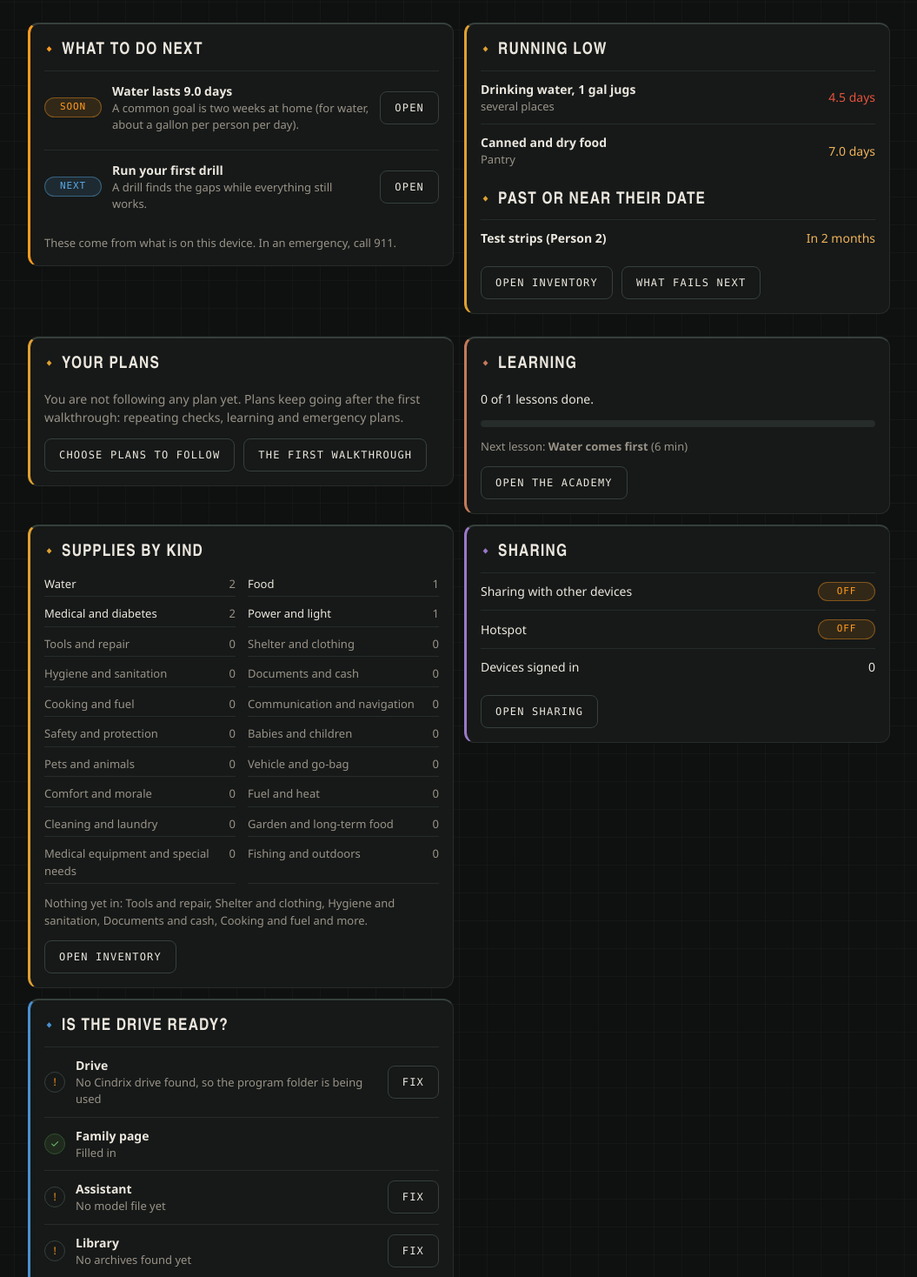
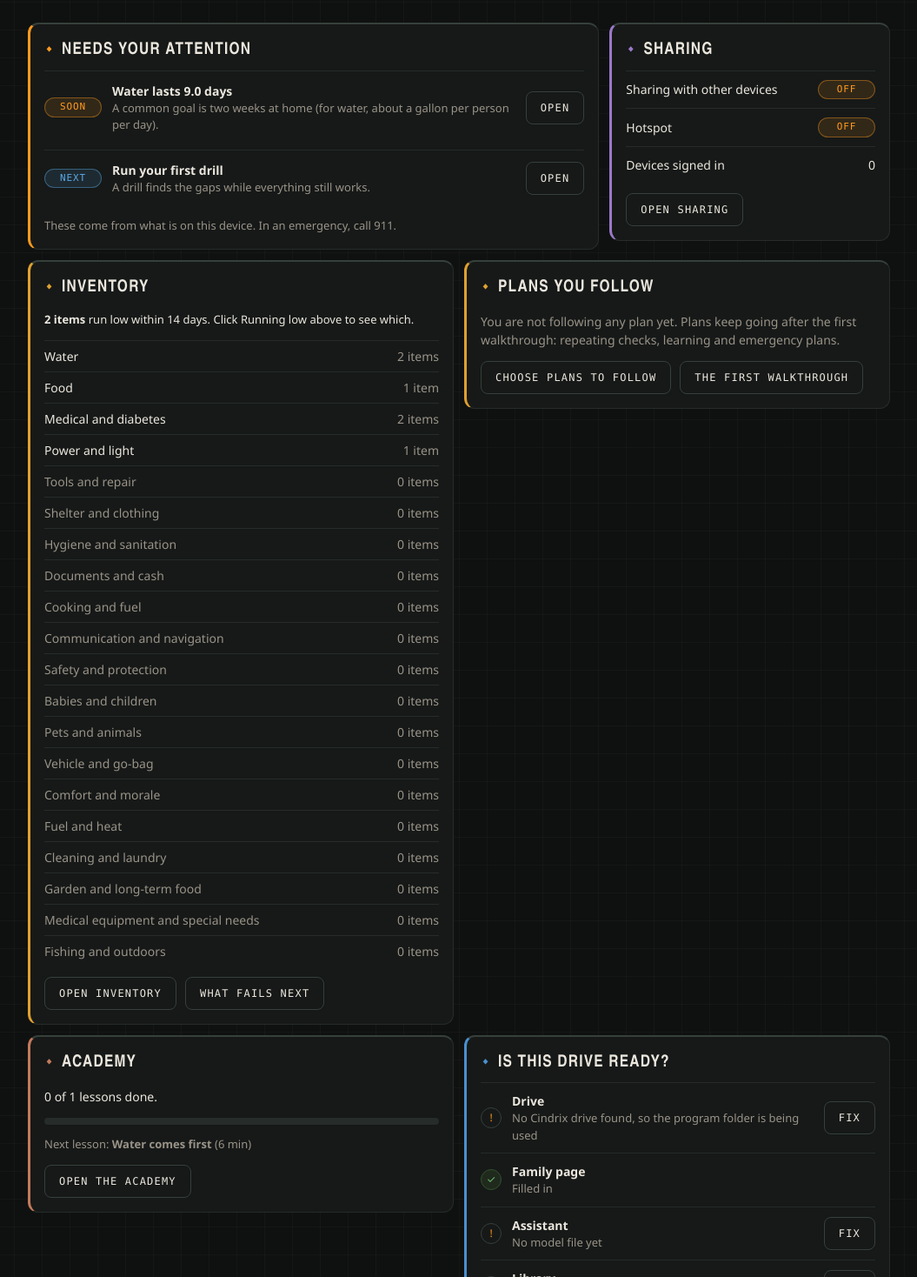
Before and after one commit to Stormchyld2/Cindrix-Ops, a Svelte app: page / in a window 1280 px wide. Shown: the part 702-2170 px from the top of the page at 87% size, without its empty margins (112-1167 px from the left). Built offline with nearby package versions, Linux system fonts and the light colour scheme.

Commit message:
Dashboard laid out like the approved mockup; canning guide folder wording
Co-Authored-By: Claude Sonnet 5.5 <noreply@anthropic.com>
Claude-Session: https://claude.ai/code/session_01Y5AeiZh9nhubJeTR6dZTUd

```diff
--- a/src/views/Dashboard.svelte
+++ b/src/views/Dashboard.svelte
@@ -67,7 +67,6 @@
   const lessons = $derived(academy.flatMap((m) => m.lessons));
   const lessonsDone = $derived(lessons.filter((l) => l.tries > 0).length);
   const nextLesson = $derived(lessons.find((l) => l.tries === 0));
-  const emptyCats = $derived(categories.filter((c) => !cats[c]));
 
   function fmt(d: number | null | undefined): string {
     return d == null ? 'Not set' : d < 10 ? d.toFixed(1) + ' days' : Math.round(d) + ' days';
@@ -165,9 +164,9 @@
   </div>
 {/if}
 
-<div class="cols">
-  <section class="panel" style="--c: var(--accent)">
-    <div class="label">WHAT TO DO NEXT</div>
+<div class="dgrid">
+  <section class="panel s8" style="--c: var(--accent)">
+    <div class="label">NEEDS YOUR ATTENTION</div>
     {#if loaded && !tips.length}<p class="muted">Nothing to suggest right now.</p>{/if}
     {#each tips as t}
       <div class="tip">
@@ -182,33 +181,28 @@
     <p class="muted small foot">These come from what is on this device. In an emergency, call 911.</p>
   </section>
 
-  <section class="panel" style="--c: var(--cat-ops)">
-    <div class="label">RUNNING LOW</div>
+  <section class="panel s4" style="--c: var(--cat-comms)">
+    <div class="label">SHARING</div>
+    <div class="line"><div class="grow">Sharing with other devices</div><span class="chip {sharing.on ? 'good' : 'soon'}">{sharing.on ? 'On' : 'Off'}</span></div>
+    <div class="line"><div class="grow">Hotspot</div><span class="chip {sharing.hotspot_up ? 'good' : 'soon'}">{sharing.hotspot_up ? 'On' : 'Off'}</span></div>
+    <div class="line"><div class="grow">Devices signed in</div><span>{sharing.signed_in}</span></div>
+    <div class="row gap"><button class="btn" onclick={() => go('settings:Sharing')}>Open Sharing</button></div>
+  </section>
+
+  <section class="panel s6" style="--c: var(--cat-ops)">
+    <div class="label">INVENTORY</div>
     {#if data && items === 0}<p class="muted">The Inventory is empty. <button class="link" onclick={() => go('Inventory')}>Add your supplies</button>.</p>
-    {:else if data && data.runs_out.length === 0}<p class="muted">No item has a "used per day" amount yet, so nothing can be counted down.</p>
-    {:else if data && low.length === 0}<p class="muted">Nothing runs out within {settings.values.planCheckDays} days.</p>{/if}
-    {#each low as r}
-      <div class="line">
-        <div class="grow"><strong>{r.name}</strong><div class="muted small">{r.location}</div></div>
-        <div class={tone(r.days)}>{fmt(r.days)}</div>
-      </div>
+    {:else if data && data.runs_out.length === 0}<p class="muted small">No item has a "used per day" amount yet, so nothing can be counted down.</p>
+    {:else if data && low.length === 0}<p class="muted small">Nothing runs out within {settings.values.planCheckDays} days.</p>
+    {:else if data}<p class="small"><strong>{low.length} item{low.length === 1 ? '' : 's'}</strong> run low within {settings.values.planCheckDays} days. Click Running low above to see which.</p>{/if}
+    {#each categories as c}
+      <div class="line cat" class:none={!cats[c]}><div class="grow">{c}</div><span class="muted">{cats[c] ?? 0} item{(cats[c] ?? 0) === 1 ? '' : 's'}</span></div>
     {/each}
-    {#if data && data.expiring.length}
-      <div class="label gap">PAST OR NEAR THEIR DATE</div>
-      {#each data.expiring.slice(0, 5) as e}
-        <div class="line">
-          <div class="grow"><strong>{e.name}</strong></div>
-          <div class={e.months < 0 ? 'act' : 'check'}>{e.months < 0 ? 'Past its date' : e.months === 0 ? 'This month' : 'In ' + e.months + ' month' + (e.months === 1 ? '' : 's')}</div>
-        </div>
-      {/each}
-    {/if}
     <div class="row gap"><button class="btn" onclick={() => go('Inventory')}>Open Inventory</button><button class="btn" onclick={() => go('What fails')}>What fails next</button></div>
   </section>
-</div>
 
-<div class="cols more">
-  <section class="panel" style="--c: var(--cat-ops)">
-    <div class="label">YOUR PLANS</div>
+  <section class="panel s6" style="--c: var(--cat-ops)">
+    <div class="label">PLANS YOU FOLLOW</div>
     {#if followed.length === 0}
       <p class="muted">You are not following any plan yet. Plans keep going after the first walkthrough: repeating checks, learning and emergency plans.</p>
     {/if}
@@ -226,8 +220,8 @@
     <div class="row gap"><button class="btn" onclick={() => go('What next')}>{followed.length ? 'All plans' : 'Choose plans to follow'}</button><button class="btn" onclick={() => go('Start')}>The first walkthrough</button></div>
   </section>
 
-  <section class="panel" style="--c: var(--cat-academy)">
-    <div class="label">LEARNING</div>
+  <section class="panel s6" style="--c: var(--cat-academy)">
+    <div class="label">ACADEMY</div>
     {#if lessons.length === 0}<p class="muted">No lessons found.</p>
     {:else}
       <p>{lessonsDone} of {lessons.length} lessons done.</p>
@@ -237,28 +231,8 @@
     <div class="row gap"><button class="btn" onclick={() => go('Academy')}>Open the Academy</button></div>
   </section>
 
-  <section class="panel" style="--c: var(--cat-ops)">
-    <div class="label">SUPPLIES BY KIND</div>
-    {#if items === 0}<p class="muted">Nothing counted yet.</p>{/if}
-    <div class="catgrid">
-      {#each categories as c}
-        <div class="catcell" class:none={!cats[c]}><span>{c}</span><span class="muted">{cats[c] ?? 0}</span></div>
-      {/each}
-    </div>
-    {#if items > 0 && emptyCats.length}<p class="muted small">Nothing yet in: {emptyCats.slice(0, 5).join(', ')}{emptyCats.length > 5 ? ' and more' : ''}.</p>{/if}
-    <div class="row gap"><button class="btn" onclick={() => go('Inventory')}>Open Inventory</button></div>
-  </section>
-
-  <section class="panel" style="--c: var(--cat-comms)">
-    <div class="label">SHARING</div>
-    <div class="line"><div class="grow">Sharing with other devices</div><span class="chip {sharing.on ? 'good' : 'soon'}">{sharing.on ? 'On' : 'Off'}</span></div>
-    <div class="line"><div class="grow">Hotspot</div><span class="chip {sharing.hotspot_up ? 'good' : 'soon'}">{sharing.hotspot_up ? 'On' : 'Off'}</span></div>
-    <div class="line"><div class="grow">Devices signed in</div><span>{sharing.signed_in}</span></div>
-    <div class="row gap"><button class="btn" onclick={() => go('settings:Sharing')}>Open Sharing</button></div>
-  </section>
-
-  <section class="panel" style="--c: var(--cat-intel)">
-    <div class="label">IS THE DRIVE READY?</div>
+  <section class="panel s6" style="--c: var(--cat-intel)">
+    <div class="label">IS THIS DRIVE READY?</div>
     {#each ready as r}
       <div class="line">
         <span class="dotmark" class:ok={r.ok}>{r.ok ? '✓' : '!'}</span>
@@ -266,10 +240,6 @@
         {#if !r.ok}<button class="btn" onclick={() => go(r.tab)}>Fix</button>{/if}
       </div>
     {/each}
-    <div class="label gap">GO TO</div>
-    <div class="row quick">
-      {#each ['Ask', 'Library', 'Intel', 'Maps', 'Music', 'Binder'] as t}<button class="btn" aria-label={'Go to ' + t} onclick={() => go(t)}>{t}</button>{/each}
-    </div>
   </section>
 </div>
 
@@ -344,24 +314,22 @@
   .sc:hover { border-color: var(--blue-line); }
   .sc:active { transform: scale(.97); }
   @media (max-width: 600px) { .shortcuts { grid-template-columns: repeat(3, 1fr); } .sc { min-height: 84px; } }
-  .more { margin-top: 12px; }
   /* a colour stripe on the left of each panel and tile, and a condensed heading (mockups/Navigation.html) */
   .panel { border-left: 3px solid var(--c, var(--line2)); }
   .panel > .label { display: flex; align-items: center; gap: 8px; margin-bottom: 8px; font-family: 'Barlow Condensed', 'Arial Narrow', var(--display); font-stretch: condensed; font-size: 19px; font-weight: 700; letter-spacing: .06em; color: var(--text); }
   .panel > .label::before { content: '\25C6'; font-size: 11px; color: var(--c, var(--muted)); }
   .meter { height: 8px; border-radius: 4px; background: var(--line); overflow: hidden; }
   .meter span { display: block; height: 100%; background: var(--blue); }
-  .catgrid { display: grid; grid-template-columns: repeat(auto-fit, minmax(190px, 1fr)); gap: 6px 14px; }
-  .catcell { display: flex; justify-content: space-between; gap: 8px; padding: 4px 0; border-bottom: 1px solid var(--line); font-size: 13px; }
-  .catcell.none span:first-child { color: var(--muted); }
   .dotmark { flex: 0 0 24px; height: 24px; border-radius: 50%; display: inline-flex; align-items: center; justify-content: center; border: 1px solid var(--line2); color: var(--accent); font-size: 12px; }
   .dotmark.ok { background: #1f2a1d; border-color: #34502f; color: var(--ok); }
-  .quick { flex-wrap: wrap; gap: 8px; }
   .tiles { display: flex; flex-wrap: wrap; gap: 12px; margin-bottom: 12px; }
   .tile { flex: 1 1 170px; padding: 14px; text-align: left; background: var(--panel); border: 1px solid var(--line); border-left: 3px solid var(--c, var(--line)); border-radius: 12px; }
   .tile:hover { border-color: var(--blue-line); }
   .big { font-size: 24px; font-weight: 600; margin-top: 2px; }
-  .cols { display: grid; grid-template-columns: repeat(auto-fit, minmax(340px, 1fr)); gap: 12px; align-items: start; }
+  .dgrid { display: grid; grid-template-columns: repeat(12, 1fr); gap: 12px; align-items: start; }
+  .s4 { grid-column: span 4; } .s6 { grid-column: span 6; } .s8 { grid-column: span 8; }
+  @media (max-width: 860px) { .s4, .s6, .s8 { grid-column: span 12; } }
+  .line.cat { padding: 7px 0; } .line.cat.none .grow { color: var(--muted); }
   .tip { display: flex; flex-wrap: wrap; gap: 8px 12px; align-items: center; padding: 12px 0; border-top: 1px solid var(--line); margin-top: 6px; }
   .chip { flex: 0 0 auto; min-width: 66px; text-align: center; padding: 2px 8px; border-radius: 999px; font-family: var(--mono); font-size: 11px; text-transform: uppercase; letter-spacing: .08em; border: 1px solid var(--line2); }
   .chip.urgent { color: var(--danger); border-color: #6b2a20; background: #241512; }
```
Also changed, not shown: content/guides/food-preservation/home-canning-safety.md (+1 -1 lines).
